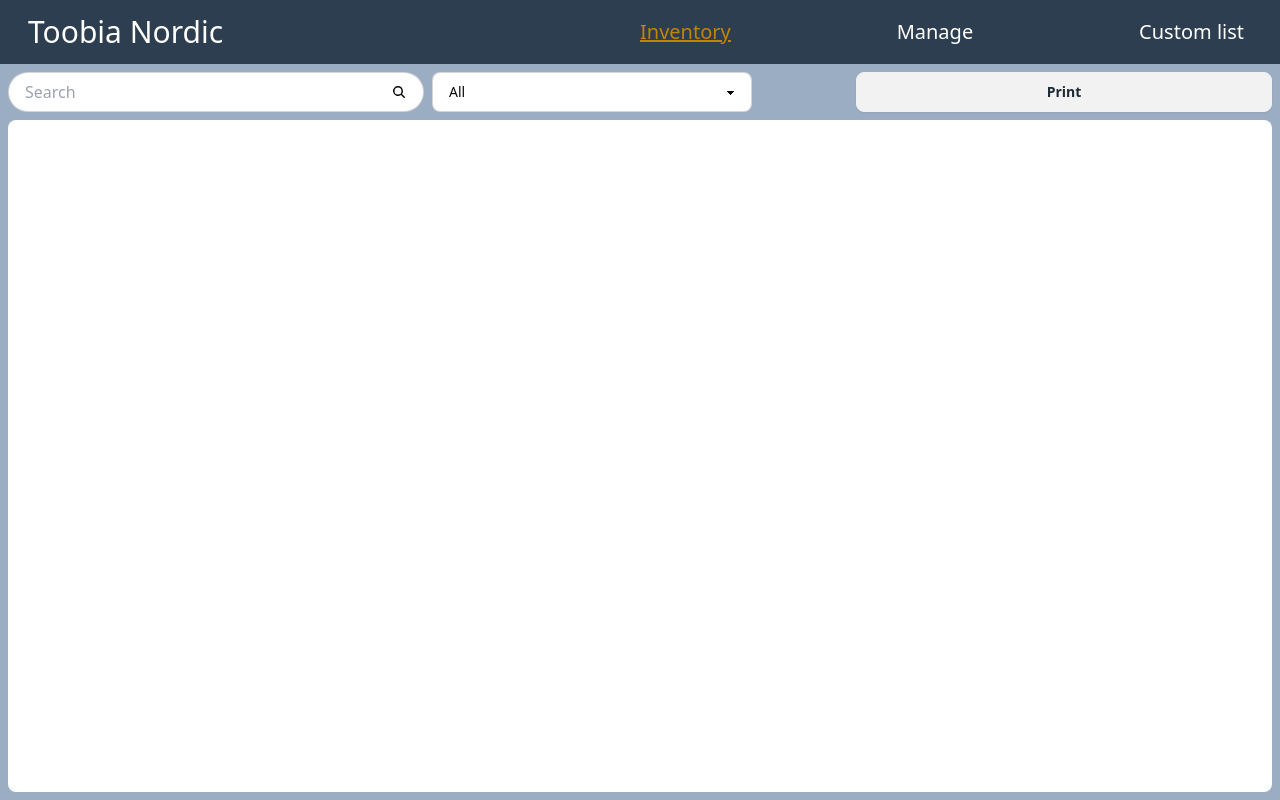
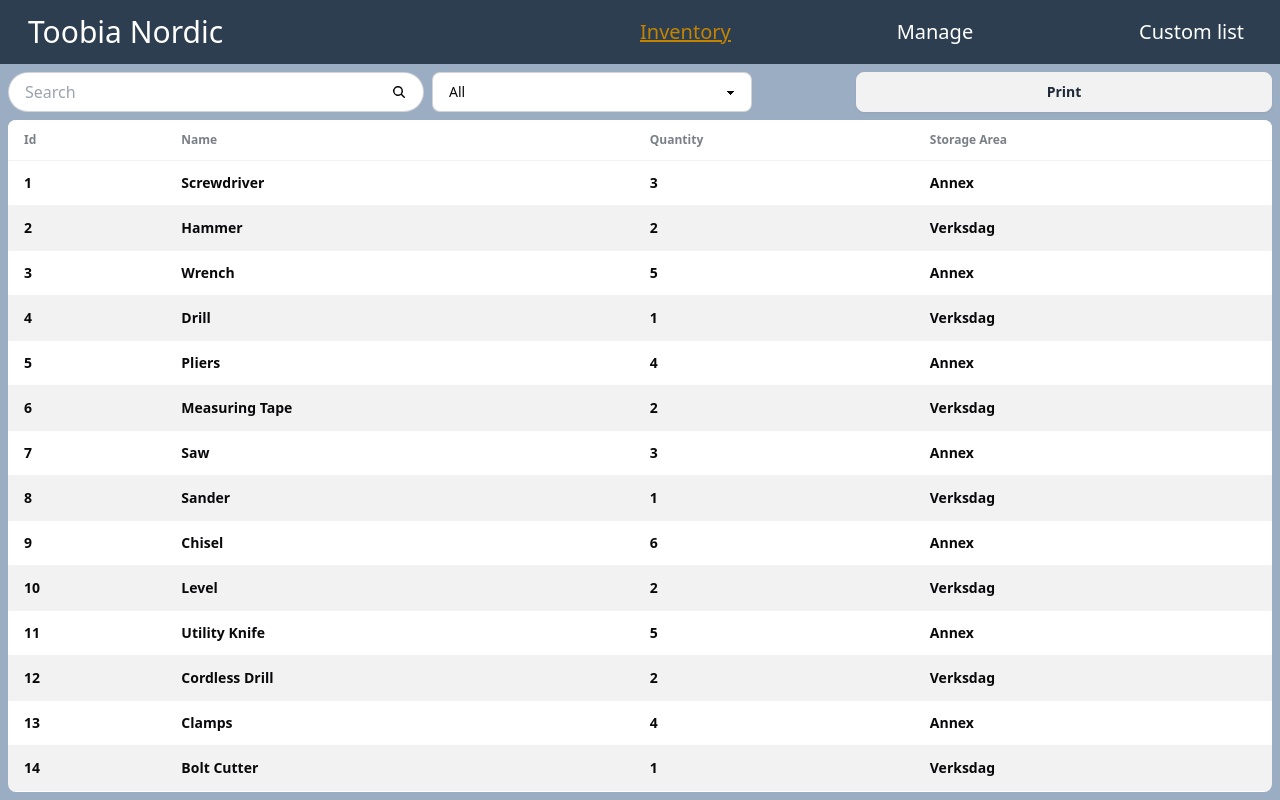
Before and after one commit to TobiasBlankJohansson/inventory-fullstack-app, a React (Vite) app in the folder frontend/: page / in a window 1280 px wide. Built offline with nearby package versions, Linux system fonts and the light colour scheme.

Commit message:
feat:add new table in dashboard

```diff
--- a/frontend/src/page/Dashboard.tsx
+++ b/frontend/src/page/Dashboard.tsx
@@ -3,6 +3,7 @@ import { Navbar } from "@/components/navbar/Navbar";
 import { Print } from "@/components/print/Print";
 import { Search } from "@/components/search/Search";
 import { Select } from "@/components/select/Select";
+import { renderHeadersInTableDashboard, renderItemInTableDashboard } from "@/components/tabel/Render";
 import { item, Tabel } from "@/components/tabel/Tabel";
 import { useEffect, useMemo, useState } from "react";
 
@@ -21,8 +22,11 @@ export function Dashboard() {
 
   const itemList: item[] = useMemo(() => {
     return items.filter((item) => {
-      const matchesSearch = item.name.toLowerCase().includes(search.toLowerCase());
-      const matchesStorage = storageArea === "All" ||
+      const matchesSearch = item.name
+        .toLowerCase()
+        .includes(search.toLowerCase());
+      const matchesStorage =
+        storageArea === "All" ||
         item.storageArea.toLowerCase().includes(storageArea.toLowerCase());
 
       return matchesSearch && matchesStorage;
@@ -37,7 +41,15 @@ export function Dashboard() {
         <Select setStorageArea={setStorageArea}></Select>
         <Print></Print>
       </section>
-      <Tabel items={itemList}></Tabel>
+      <Tabel
+        renderHeadersInTable={renderHeadersInTableDashboard([
+          "Id",
+          "Name",
+          "Quantity",
+          "Storage Area",
+        ])}
+        renderItemInTable={renderItemInTableDashboard(itemList)}
+      ></Tabel>
     </div>
   );
 }
--- a/frontend/src/page/Manage.tsx
+++ b/frontend/src/page/Manage.tsx
@@ -1,6 +1,9 @@
 import { getItems } from "@/api/InventoryApiService";
 import { Navbar } from "@/components/navbar/Navbar";
-import { renderHeadersInTableManage, renderItemInTableManage } from "@/components/tabel/Render";
+import {
+  renderHeadersInTableManage,
+  renderItemInTableManage,
+} from "@/components/tabel/Render";
 import { item, Tabel } from "@/components/tabel/Tabel";
 import { useEffect, useState } from "react";
 
@@ -24,7 +27,15 @@ export function Manage() {
         <li className="px-2 btn min-h-full h-full">Verksdag</li>
         <li className="px-2 btn min-h-full h-full">Verksdag</li>
       </ol>
-      <Tabel renderHeadersInTable={renderHeadersInTableManage(["Id","Name","Quantity","Storage Area"])} renderItemInTable={renderItemInTableManage(items)}></Tabel>
+      <Tabel
+        renderHeadersInTable={renderHeadersInTableManage([
+          "Id",
+          "Name",
+          "Quantity",
+          "Storage Area",
+        ])}
+        renderItemInTable={renderItemInTableManage(items)}
+      ></Tabel>
     </div>
   );
 }
```
